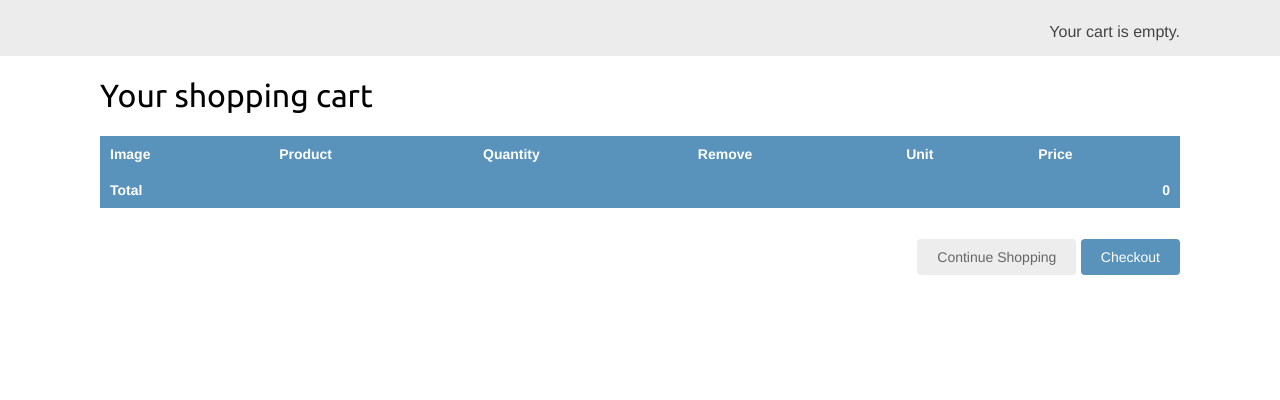
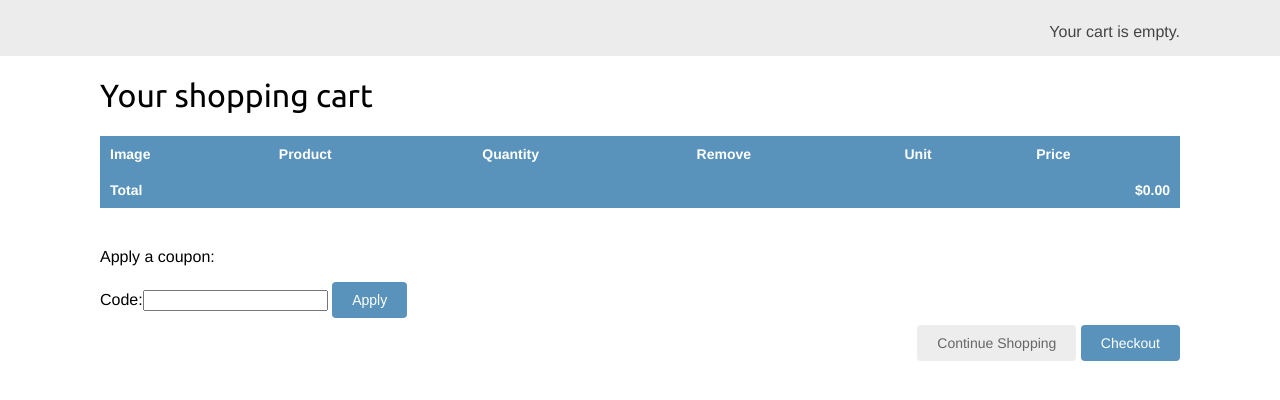
Before and after one commit to iluxonchik/django-by-example, a Django app: page /cart/ in a window 1280 px wide. Shown: the part 46-446 px from the top of the page. Run offline with Django 3.2, Linux system fonts and the light colour scheme; parts of the project's set-up code (start-up, migrations or seed data) failed here and were passed over.

Commit message:
feat: add apply coupon to shopping cart

```diff
--- a/online-shop/myshop/cart/cart.py
+++ b/online-shop/myshop/cart/cart.py
@@ -1,6 +1,7 @@
 from decimal import Decimal
 from django.conf import settings
 from shop.models import Product
+from coupons.models import Coupon
 
 class Cart(object):
     def __init__(self, request):
@@ -13,6 +14,21 @@ class Cart(object):
             # save an empty cart in the session
             cart = self.session[settings.CART_SESSION_ID] = {}  # product_id: {quanity, price} --> gurantees that the same product isn't added more than once
         self.cart = cart
+        self.__coupon_id = self.session.get('coupon_id')
+
+    @property
+    def coupon(self):
+        if self.__coupon_id:
+            return Coupon.objects.get(id=self.__coupon_id)
+        return None
+
+    def get_discount(self):
+        if self.__coupon_id:
+            return (self.coupon.discount / Decimal('100') * self.get_total_price())
+        return Decimal('0')
+
+    def get_total_price_after_discount(self):
+        return self.get_total_price() - self.get_discount()
 
     def add(self, product, quantity, update_quantity=False):
         product_id = str(product.id)  # we're using JSON to serialize the session data and it only allows string keys
--- a/online-shop/myshop/cart/templates/cart/detail.html
+++ b/online-shop/myshop/cart/templates/cart/detail.html
@@ -53,13 +53,34 @@
                     </tr>
                 {% endwith %}
             {% endfor %}
+            {% if cart.coupon %}
+                <tr class="subtotal">
+                    <td>Subtotal</td>
+                    <td colspan="4"></td>
+                    <td class="num">{{ cart.get_total_price }}</td>
+                </tr>
+
+                <tr>
+                    <td>
+                        "{{ cart.coupon.code }}" coupon
+                        ({{ cart.coupon.discount }}% off)
+                    </td>
+                    <td class="num neg">- ${{ cart.get_discount|floatformat:"2" }}</td>
+                </tr>
+            {% endif %}
             <tr class="total">
                 <td>Total</td>
                 <td colspan="4"></td>
-                <td class="num">{{ cart.get_total_price }}</td>
+                <td class="num">${{ cart.get_total_price_after_discount|floatformat:"2" }}</td>
             </tr>
         </tbody>
     </table>
+    <p>Apply a coupon:</p>
+    <form action="{% url "coupons:apply" %}" method="post">
+        {{ coupon_apply_form }}
+        <input type="submit" value="Apply">
+        {% csrf_token %}
+    </form>
     <p class="text-right">
         <a href="{% url "shop:product_list" %}" class="button light">Continue Shopping</a>
         <a href="{% url "orders:order_create" %}" class="button">Checkout</a>
--- a/online-shop/myshop/cart/views.py
+++ b/online-shop/myshop/cart/views.py
@@ -3,6 +3,7 @@ from django.views.decorators.http import require_POST
 from shop.models import Product
 from .cart import Cart
 from .forms import CartAddProductForm
+from coupons.forms import CouponApplyForm
 
 @require_POST
 def cart_add(request, product_id):
@@ -24,4 +25,5 @@ def cart_detail(request):
     cart = Cart(request)
     for item in cart:
         item['update_quantity_form'] = CartAddProductForm(initial={'quantity': item['quantity'], 'update':True})
-    return render(request, 'cart/detail.html', {'cart':cart})
+    coupon_apply_form = CouponApplyForm()
+    return render(request, 'cart/detail.html', {'cart': cart, 'coupon_apply_form': coupon_apply_form})
--- /dev/null
+++ b/online-shop/myshop/coupons/forms.py
@@ -0,0 +1,4 @@
+from django import forms
+
+class CouponApplyForm(forms.Form):
+    code = forms.CharField()
--- /dev/null
+++ b/online-shop/myshop/coupons/urls.py
@@ -0,0 +1,6 @@
+from django.conf.urls import url
+from .import views
+
+urlpatterns = [
+    url(r'^apply/$', views.coupon_apply, name='apply'),
+]
--- a/online-shop/myshop/myshop/urls.py
+++ b/online-shop/myshop/myshop/urls.py
@@ -21,5 +21,6 @@ urlpatterns = [
     url(r'^cart/', include('cart.urls', namespace='cart')),
     url(r'^orders/', include('orders.urls', namespace='orders')),
     url(r'^payments/', include('payments.urls', namespace='payments')),
+    url(r'^coupons/', include('coupons.urls', namespace='coupons')),
     url(r'^', include('shop.urls', namespace='shop')),
 ]
```
Also changed, not shown: online-shop/myshop/coupons/views.py (+17 -2 lines), online-shop/myshop/orders/templates/orders/order/create.html (+7 -1 lines).
